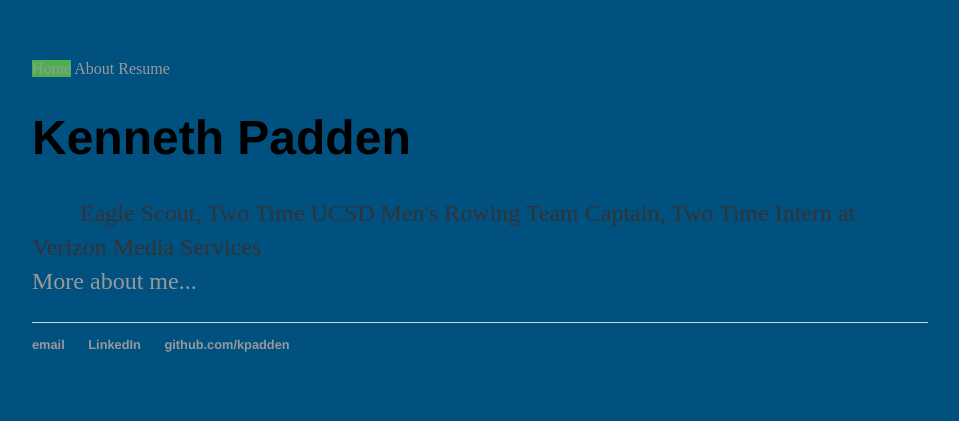
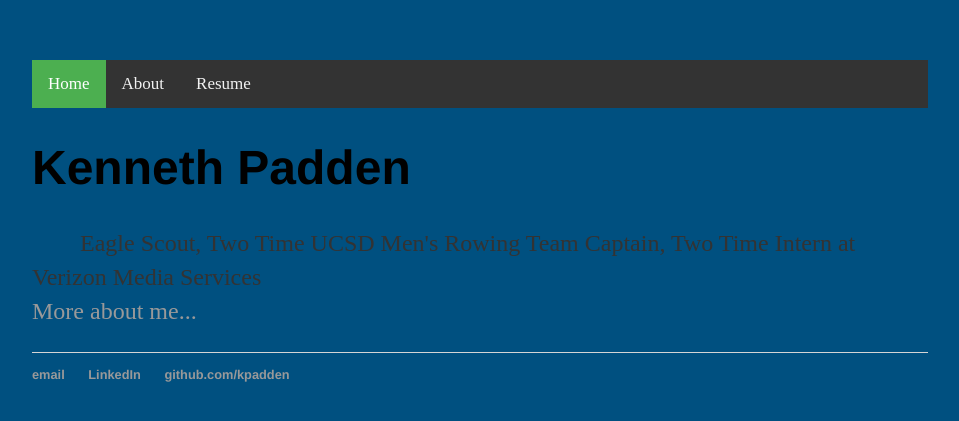
Before and after one commit to kpadden/kpadden.github.io, a Jekyll site: the page built from index.html, in a window 1280 px wide. Shown: the top 421 px of the page, without its empty margins (160-1119 px from the left). Built offline with Jekyll 4.4.1, drawn with Linux system fonts in a browser that asks for light colours.

Commit message:
Update main.css

```diff
--- a/css/main.css
+++ b/css/main.css
@@ -4,30 +4,41 @@ body {
     background-color: #005080;
 }
 
-.navbar {
-  width: 100%;
-  background-color: #555;
-  overflow: auto;
+.topnav {
+  background-color: #333;
+  overflow: hidden;
 }
 
-.navbar a {
+/* Style the links inside the navigation bar */
+.topnav a {
   float: left;
-  padding: 60px;
-  color: white;
+  display: block;
+  color: #f2f2f2;
+  text-align: center;
+  padding: 14px 16px;
   text-decoration: none;
   font-size: 17px;
 }
 
-.navbar a:hover {
-  background-color: #000;
+/* Change the color of links on hover */
+.topnav a:hover {
+  background-color: #ddd;
+  color: black;
 }
 
-.active {
+/* Add an active class to highlight the current page */
+.topnav a.active {
   background-color: #4CAF50;
+  color: white;
+}
+
+/* Hide the link that should open and close the topnav on small screens */
+.topnav .icon {
+  display: none;
 }
 
 @media screen and (max-width: 500px) {
-  .navbar a {
+  .topnav a {
     float: none;
     display: block;
   }
```
